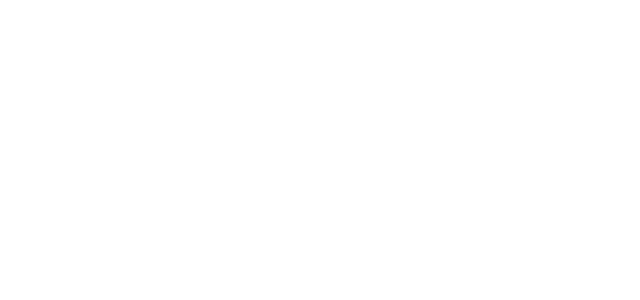
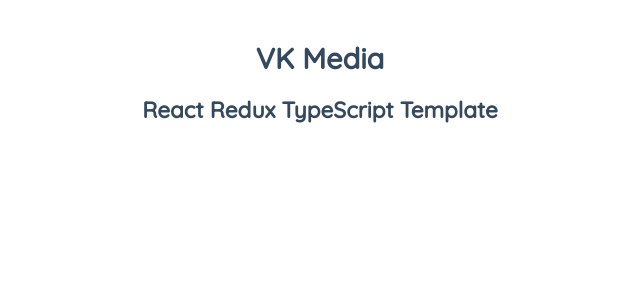
Before and after one commit to VK-Media/react-redux-typescript-template, a React (Create React App) app: page / in a window 1280 px wide. Shown: the top 300 px of the page, without its empty margins (320-960 px from the left). Built offline with nearby package versions, Linux system fonts and the light colour scheme.

Commit message:
add some dummy content + initial app styles modules file

```diff
--- /dev/null
+++ b/src/components/App.module.scss
@@ -0,0 +1,10 @@
+@import '../styles/variables';
+
+.app {
+    padding: 5vh 0;
+    text-align: center;
+
+    h1 {
+        margin-bottom: $spacer;
+    }
+}
--- a/src/components/App.tsx
+++ b/src/components/App.tsx
@@ -5,9 +5,14 @@
 
 import { addTextToData } from '../store/actions/dataAction';
 
+import styles from './App.module.scss';
+
 const App: React.FC = props => {
     return (
-        <div className="app"></div>
+        <div className={styles.app}>
+            <h1>VK Media</h1>
+            <h4>React Redux TypeScript Template</h4>
+        </div>
     );
 }
 
```
